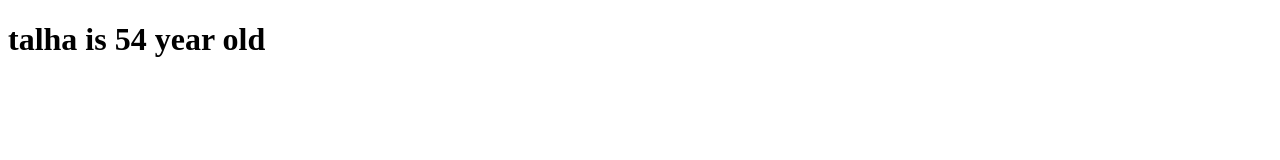
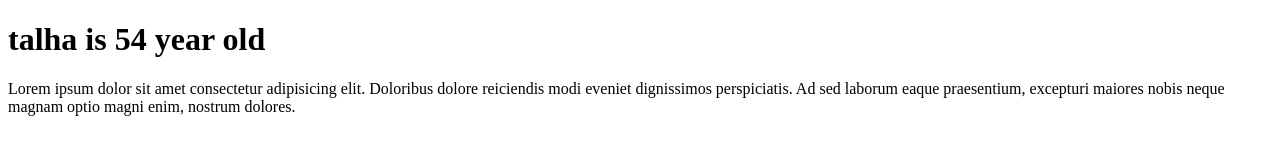
Before and after one commit to talha985/talha2409e, a plain HTML site: page talha.html in a window 1280 px wide. Drawn offline with Linux system fonts and the light colour scheme.

Commit message:
update new file

```diff
--- a/talha.html
+++ b/talha.html
@@ -9,5 +9,6 @@
     <h1>
         talha is 54 year old
     </h1>
+    <p>Lorem ipsum dolor sit amet consectetur adipisicing elit. Doloribus dolore reiciendis modi eveniet dignissimos perspiciatis. Ad sed laborum eaque praesentium, excepturi maiores nobis neque magnam optio magni enim, nostrum dolores.</p>
 </body>
 </html>
```
